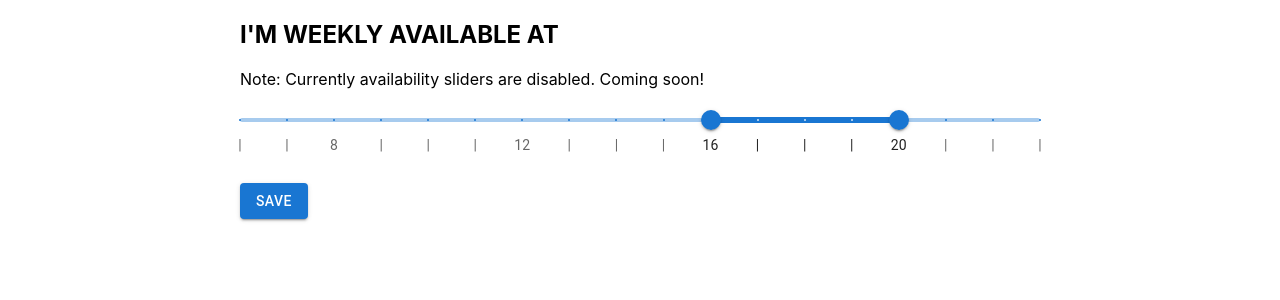
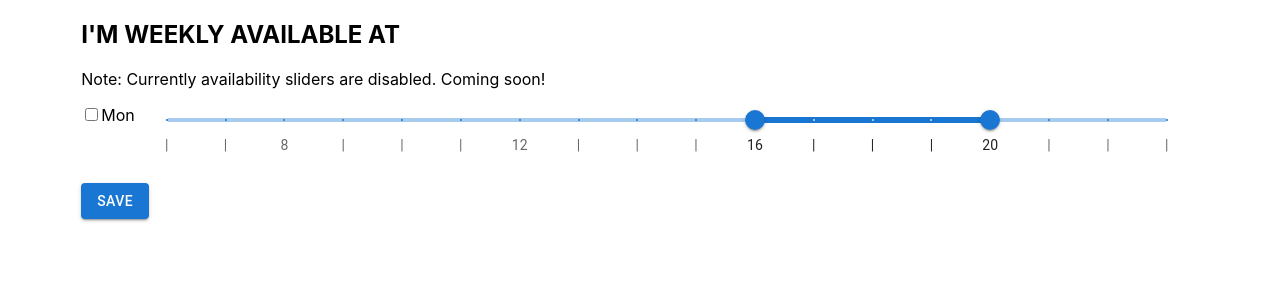
Before and after one commit to ncongduy/first-challenge, a React (Create React App) app: page / in a window 1280 px wide. Shown: the top 300 px of the page. Built offline with nearby package versions, Linux system fonts and the light colour scheme.

Commit message:
create WeekdayItem component

```diff
--- a/src/App.css
+++ b/src/App.css
@@ -2,7 +2,3 @@
   display: flex;
   justify-content: center;
 }
-
-.App h2 {
-  text-transform: uppercase;
-}
--- a/src/App.js
+++ b/src/App.js
@@ -1,19 +1,14 @@
 import './App.css';
+import Header from './components/header/header';
 import Button from '@mui/material/Button';
-import MinimumDistanceSlider from './components/slider';
+import WeekdayItem from './components/weekdayItem/weekdayItem';
 
 function App() {
 	return (
 		<div className='App'>
 			<div>
-				<h2>i'm weekly available at</h2>
-				<p>
-					Note: Currently availability sliders are disabled. Coming
-					soon!
-				</p>
-
-				<MinimumDistanceSlider />
-
+				<Header />
+				<WeekdayItem />
 				<Button
 					variant='contained'
 					onClick={() => {
--- /dev/null
+++ b/src/components/header/header.css
@@ -0,0 +1,3 @@
+h2 {
+    text-transform: uppercase;
+  }
--- /dev/null
+++ b/src/components/header/header.js
@@ -0,0 +1,13 @@
+import React from 'react';
+import './header.css';
+
+export default function Header() {
+	return (
+		<>
+			<h2>i'm weekly available at</h2>
+			<p>
+				Note: Currently availability sliders are disabled. Coming soon!
+			</p>
+		</>
+	);
+}
--- a/src/components/slider.js
+++ b/src/components/slider.js
@@ -55,7 +55,7 @@ export default function MinimumDistanceSlider() {
 	};
 
 	return (
-		<Box sx={{ width: 800 }}>
+		<Box sx={{ width: 1000 }}>
 			<Slider
 				getAriaLabel={() => 'Minimum distance'}
 				min={0}
--- /dev/null
+++ b/src/components/weekdayItem/weekdayItem.css
@@ -0,0 +1,8 @@
+.weekday {
+    display: flex;
+    /* align-items: center; */
+  }
+
+.weekday div {
+    margin-right: 2rem;
+  }
--- /dev/null
+++ b/src/components/weekdayItem/weekdayItem.js
@@ -0,0 +1,14 @@
+import MinimumDistanceSlider from '../slider';
+import './weekdayItem.css';
+
+export default function WeekdayItem() {
+	return (
+		<div className='weekday'>
+			<div>
+				<input type='checkbox' id='monday' />
+				<label htmlFor='monday'>Mon</label>
+			</div>
+			<MinimumDistanceSlider />
+		</div>
+	);
+}
```
